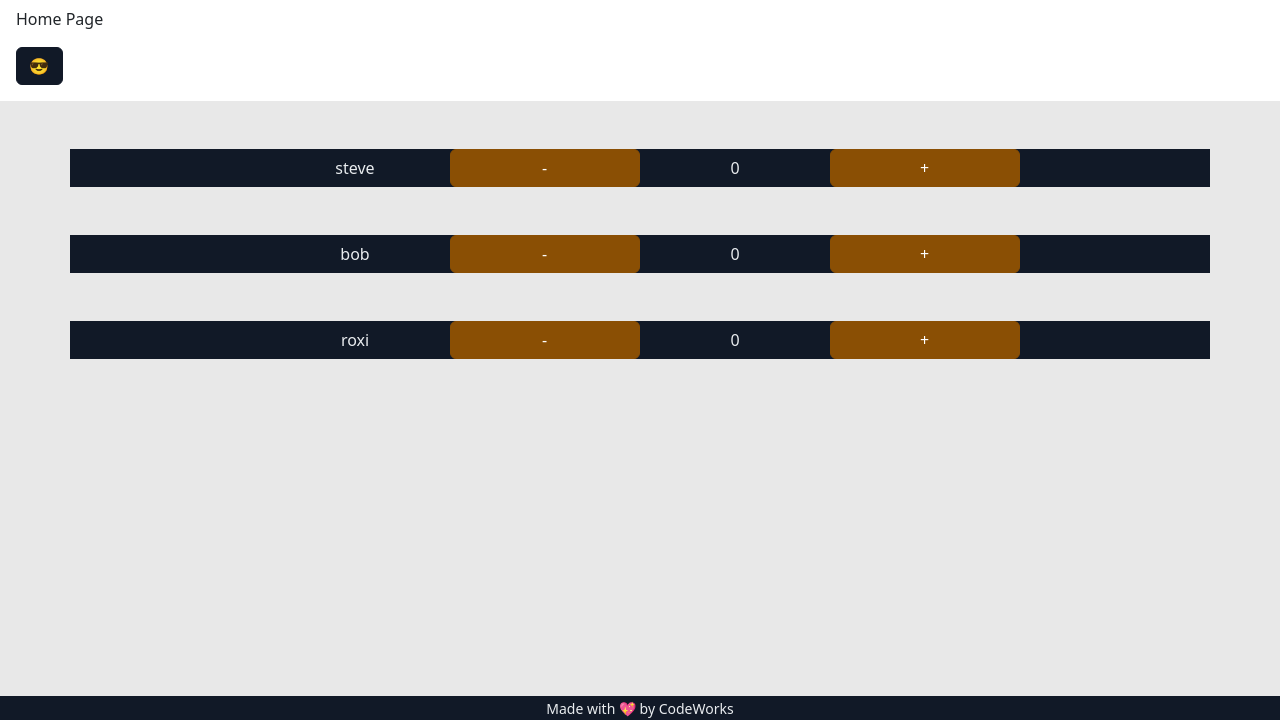
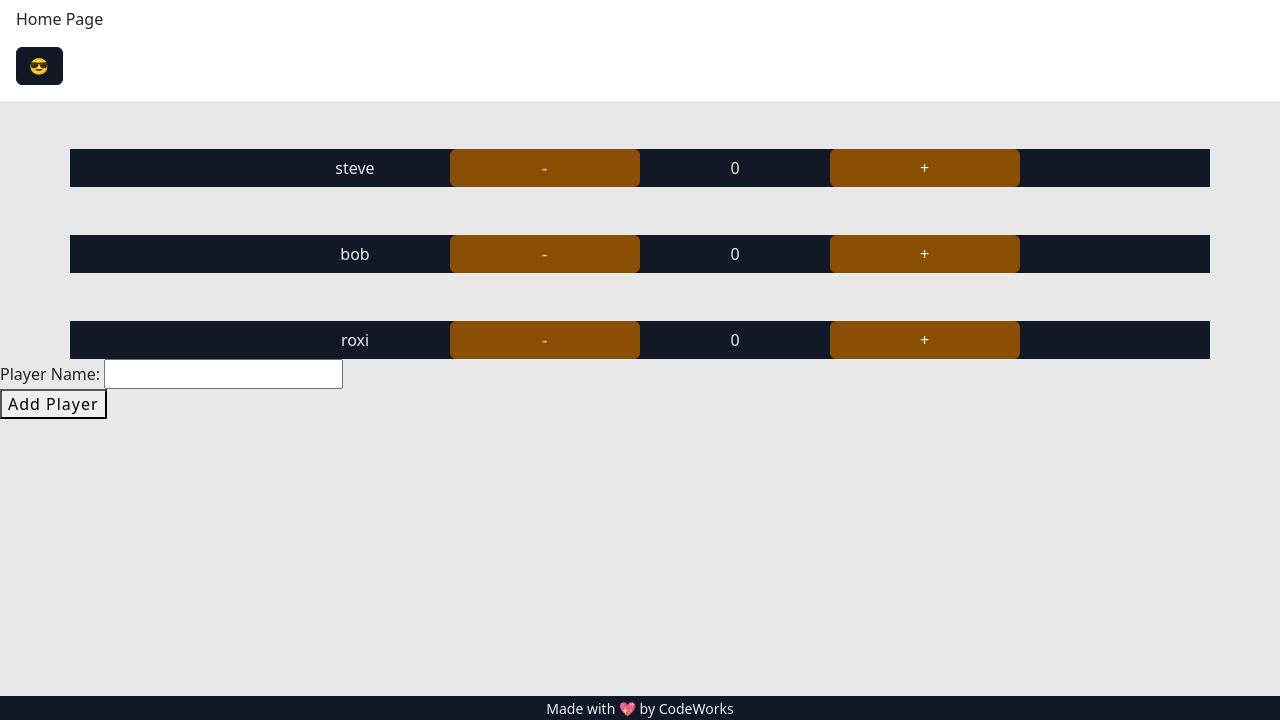
Before and after one commit to ItsBup/GameNight, a website with bundled scripts: page index.html in a window 1280 px wide. Shown: the part 80-800 px from the top of the page. Built offline with nearby package versions, Linux system fonts and the light colour scheme; a script that the page names is missing.

Commit message:
why do forms torment me

```diff
--- a/app/controllers/PlayerController.js
+++ b/app/controllers/PlayerController.js
@@ -23,7 +23,7 @@ export class PlayerController {
     this.drawPlayer()
   }
   addPlayer(){
-    let newName = window.prompt('what is your name')
+    let newName = FormData.get('name')
     playerService.addPlayer(newName)
     this.drawPlayer()
   }
--- a/index.html
+++ b/index.html
@@ -58,6 +58,17 @@
         </div>
       </div> -->
     </section>
+    <section>
+      <form onsubmit="app.playersController.addPlayer()">
+        <div>
+          <label for="name">Player Name:</label>
+          <input type="text" minlength="2" maxlength="15" name="name" required />
+        </div>
+        <div>
+          <button type="submit">Add Player</button>
+        </div>
+      </form>
+    </section>
   </main>
 
   <!-- SECTION -->
```
Also changed, not shown: app/App.js (line endings or trailing spaces).
